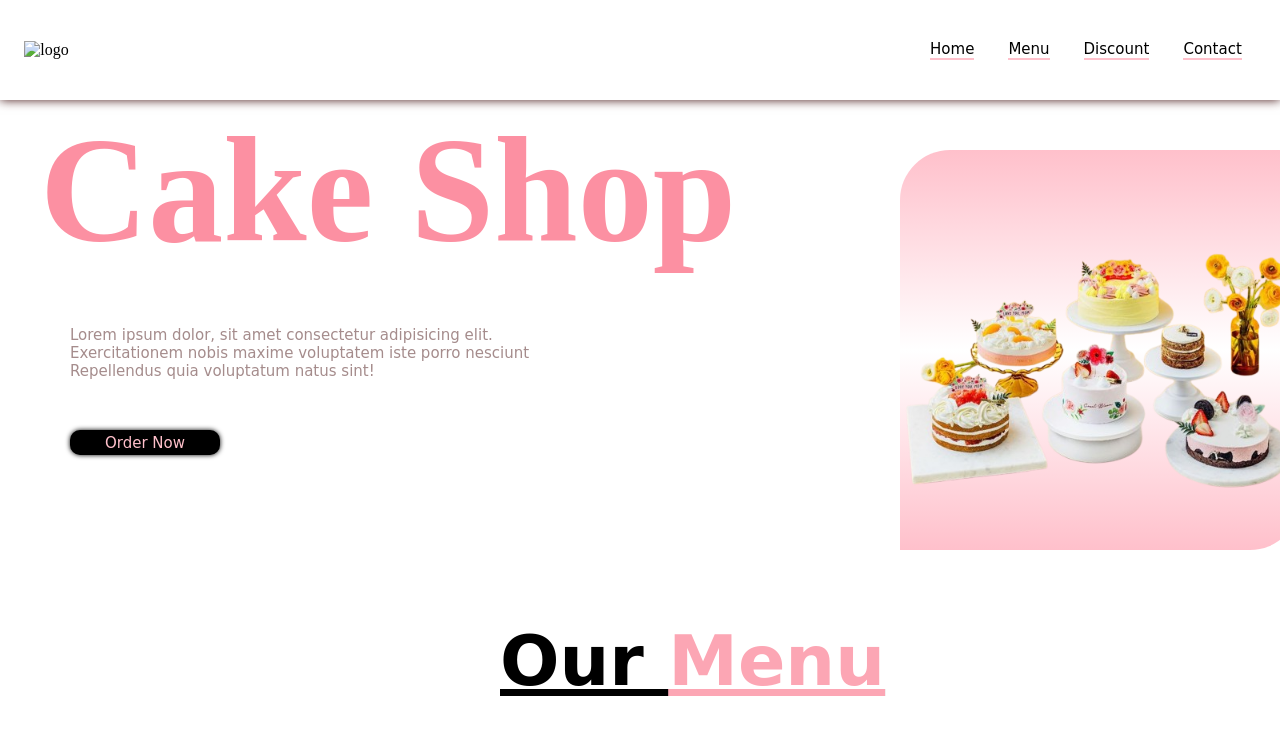
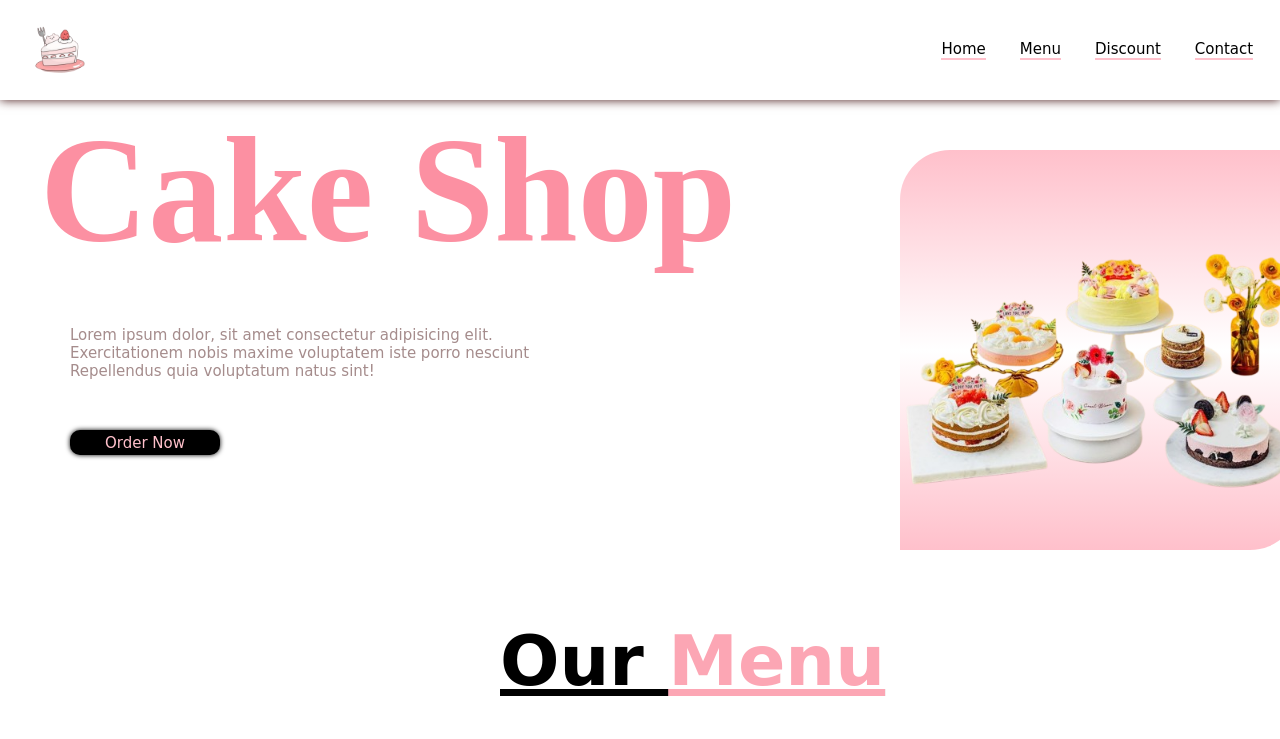
Before and after one commit to mariaarafat05/Cake-Website, a plain HTML site: page index.html in a window 1280 px wide. Shown: the top 739 px of the page. Drawn offline with Linux system fonts and the light colour scheme; files whose address does not match are found by name.

Commit message:
Fix HTML entities and update image paths

```diff
--- a/index.html
+++ b/index.html
@@ -12,7 +12,7 @@
         <section>
             <div class="website">
                 <div class="logo">
-                    <img src="image/image/logo.png" alt="logo"/>
+                    <img src="image/logo.png" alt="logo"/>
                 </div>
                 <div class="list">
                     <ul>
@@ -86,4 +86,5 @@
    </body>
 
 
+
 </html>
```
